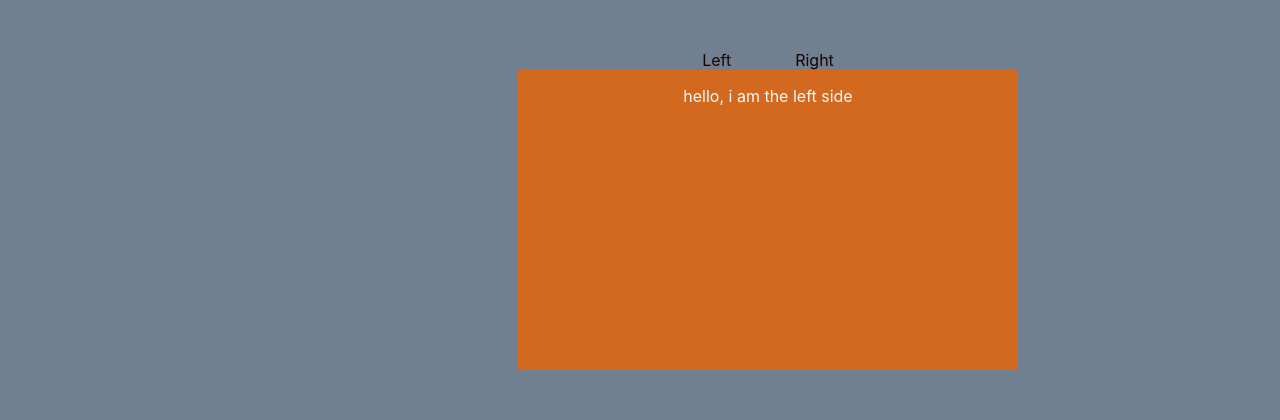
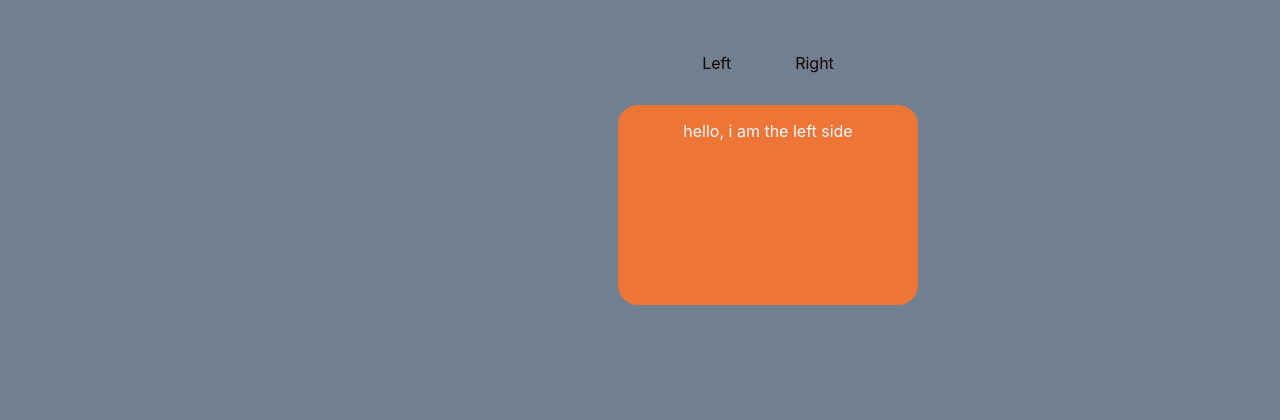
Before and after one commit to alhad-tm/animations, a React (Create React App) app: page / in a window 1280 px wide. Shown: the part 6887-7307 px from the top of the page. Built offline with nearby package versions, Linux system fonts and the light colour scheme.

Commit message:
checking rotation

```diff
--- a/src/components/Shift/Shift.jsx
+++ b/src/components/Shift/Shift.jsx
@@ -15,9 +15,9 @@ const Shift = () => {
 
         <div className={css.div2}>
         {state===1 &&   <motion.div
-         initial={{ opacity: 0, y:130 ,rotate:360}}
-         whileInView={{ opacity: 1, y:0 ,rotate:0}}
-          transition={{ duration: 3.5 }}
+         initial={{ opacity: 1,rotate:360}}
+         whileInView={{ opacity: 1, rotate:0}}
+          transition={{ duration: 1.5 }}
 
         className={css.left}>
                 <p>hello, i am the left side</p>
@@ -26,9 +26,9 @@ const Shift = () => {
 
 
        {state===2 &&   <motion.div className={css.right}
-        initial={{ opacity: 0, y:30 }}
-        whileInView={{ opacity: 1, y:0 }}
-         transition={{ duration: 1.5 }}>
+        initial={{ opacity: 0, rotate:120}}
+        whileInView={{ opacity: 1, rotate:0}}
+         transition={{ duration: 1.5 , }}>
             <p>hello, i am the right side</p>
 
             </motion.div> }
--- a/src/components/Shift/Shift.module.css
+++ b/src/components/Shift/Shift.module.css
@@ -7,6 +7,7 @@
     justify-content: center;
     background-color: slategray;
     padding: 10% 10%;
+    gap: 2rem;
 }
 .div1{
     display: flex;
@@ -18,16 +19,18 @@
     justify-content: space-between;
 }
 .left{
-    background-color: chocolate;
+    background-color: rgb(237, 118, 54);
     color: aliceblue;
-    height: 300px;
-    width: 500px;
+    height: 200px;
+    width: 300px;
+    border-radius: 20px;
 }
 .right{
-    background-color: chartreuse;
+    background-color: rgb(45, 47, 44);
     color: aliceblue;
-    height: 300px;
-    width: 500px;
+    height: 200px;
+    width: 300px;
+    border-radius: 20px;
 }
 .div4{
     width: 80%;
```
